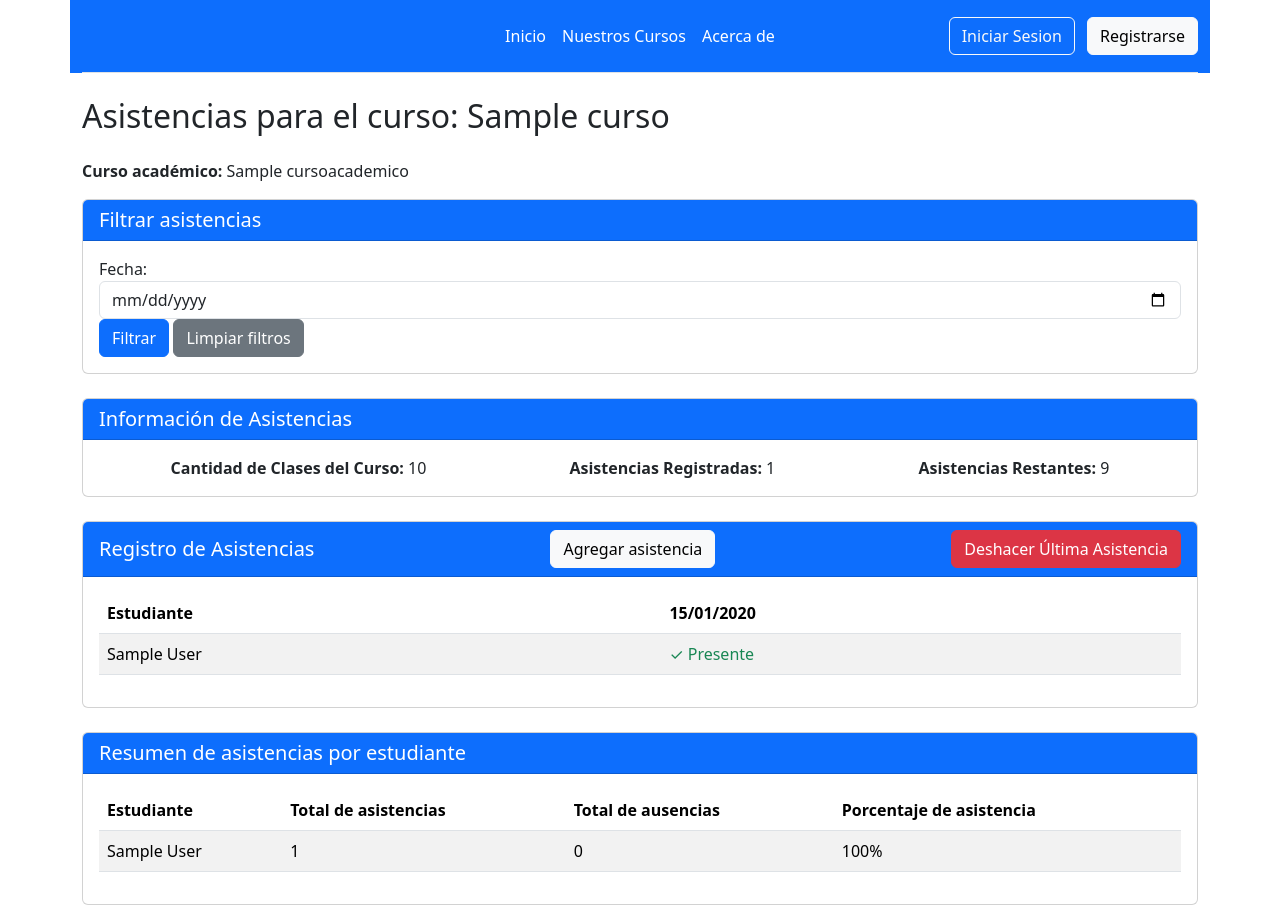
After one commit to Bradleyfc/cfbc, a Django app: page /cursos/1/asistencias/ in a window 1280 px wide. The commit adds this page. Run offline with Django 5.2, Linux system fonts and the light colour scheme; tables that the repository leaves empty hold one stand-in row (values such as "Sample post"); parts of the project's set-up code (start-up, migrations or seed data) failed here and were passed over.

Commit message:
actualizado el registro de asistencias y corregidos los bugs

```diff
--- /dev/null
+++ b/principal/templatetags/custom_filters.py
@@ -0,0 +1,37 @@
+from django import template
+
+register = template.Library()
+
+@register.filter
+def filter_present_for_course(queryset, curso):
+    return queryset.filter(presente=True, course=curso).count()
+
+@register.filter
+def filter_total_for_course(queryset, curso):
+    return queryset.filter(course=curso).count()
+
+@register.filter
+def subtract(value, arg):
+    return value - arg
+
+from django.contrib.auth import get_user_model
+from principal.models import Curso
+from datetime import datetime
+
+User = get_user_model()
+
+@register.filter
+def filter_asistencia(queryset, student_id):
+    try:
+        student = User.objects.get(id=student_id)
+        return queryset.filter(student=student)
+    except User.DoesNotExist:
+        return queryset.none() # Return an empty queryset if student not found
+
+@register.filter
+def filter_by_date(queryset, date):
+    return queryset.filter(date=date).first()
+
+@register.filter
+def join_strings(value, arg):
+    return str(value) + str(arg)
--- a/principal/urls.py
+++ b/principal/urls.py
@@ -26,4 +26,8 @@ urlpatterns = [
     path('cursos/eliminar/<int:curso_id>/', views.eliminar_curso, name='eliminar_curso'),
     path('cursos/<int:course_id>/', views.StudentListNotasView.as_view(), name='student_list_notas_by_course'),
     path('matricula/<int:matricula_id>/add_nota/', views.AddNotaView.as_view(), name='add_nota'),
+    path('cursos/<int:course_id>/asistencias/', views.AsistenciaView.as_view(), name='asistencias'),
+    path('cursos/<int:course_id>/addasistencias/', views.AddAsistenciaView.as_view(),name='add_asistencias' ),
+    path('asistencias/eliminar/<int:asistencia_id>/', views.eliminar_asistencia, name='eliminar_asistencia'),
+    path('asistencias/<int:course_id>/undo/', views.undo_last_asistencia, name='undo_last_asistencia'),
 ]
--- a/principal/views.py
+++ b/principal/views.py
@@ -9,6 +9,9 @@ from django.contrib import messages
 from .forms import CustomUserCreationForm, CourseForm, CalificacionesForm
 from django.contrib.auth.models import Group, User
 from django.db.models import Q
+from datetime import date, datetime # Añade 'datetime' aquí
+from django.db.models import Q, Max # Asegúrate de que 'Max' esté importado
+
 # Create your views here.
 
 from django.views.generic import DetailView
@@ -579,3 +582,166 @@ def editar_curso(request, course_id):
 def historico_alumno(request, student_id):
         matriculas = Matriculas.objects.filter(student_id=student_id).select_related('curso_academico')
         return render(request, 'historico.html', {'matriculas': matriculas})
+
+
+# Agregando asistencias
+
+class AsistenciaView(BaseContextMixin, TemplateView):
+    template_name = 'asistencias.html'
+
+    @override
+    def get_context_data(self, **kwargs):
+        context = super().get_context_data(**kwargs)
+        course_id = kwargs['course_id']
+        course = get_object_or_404(Curso, id=course_id)
+
+        # Obtener el curso académico activo
+        curso_academico_activo = CursoAcademico.objects.filter(activo=True).first()
+
+        # Filtrar asistencias por curso y ordenar por fecha descendente
+        asistencias = Asistencia.objects.filter(
+            course=course,
+            student__matriculas__curso_academico=curso_academico_activo,
+            student__matriculas__activo=True
+        ).select_related('student', 'course').order_by('-date')
+
+        # Obtener todas las matrículas activas para este curso en el curso académico activo
+        matriculas = Matriculas.objects.filter(
+            course=course,
+            activo=True,
+            curso_academico=curso_academico_activo
+        ).select_related('student')  # Optimizar consulta de estudiantes
+
+        # Filtrar por fecha si se proporciona en la solicitud
+        fecha_filtro = self.request.GET.get('fecha')
+        if fecha_filtro:
+            asistencias = asistencias.filter(date=fecha_filtro)
+
+        # Calcular la cantidad de asistencias registradas (fechas únicas)
+        asistencias_registradas = Asistencia.objects.filter(course=course).values('date').distinct().count()
+
+        # Obtener la cantidad total de clases del curso
+        cantidad_total_clases = course.class_quantity
+
+        # Calcular las clases restantes
+        clases_restantes = cantidad_total_clases - asistencias_registradas
+
+        context['course'] = course
+        context['asistencias'] = asistencias
+        context['matriculas'] = matriculas
+        context['curso_academico'] = curso_academico_activo
+        context['cantidad_total_clases'] = cantidad_total_clases
+        context['asistencias_registradas'] = asistencias_registradas
+        context['clases_restantes'] = clases_restantes
+        return context
+
+
+class AddAsistenciaView(LoginRequiredMixin, TemplateView):
+    template_name='add_asistencias.html'
+
+    @override
+    def get_context_data(self, **kwargs):
+        context = super().get_context_data(**kwargs)
+        course_id = kwargs['course_id']
+        course = Curso.objects.get(id=course_id)
+        matriculas = Matriculas.objects.filter(course=course)
+        # Obtener las asistencias existentes para este curso
+        asistencias = Asistencia.objects.order_by('date')
+        context['course'] = course
+        context['matriculas'] = matriculas
+        context['asistencias'] = asistencias
+        context['today'] = date.today()
+        return context
+
+    def post(self, request, course_id):
+        course = Curso.objects.get(id=course_id)
+        matriculas = Matriculas.objects.filter(course=course)
+
+        if request.method == 'POST':
+            date = request.POST.get('date')
+
+            for matricula in matriculas:
+                absent = request.POST.get('asistencia_' + str(matricula.id))
+                # Buscar si ya existe un registro de asistencia para este estudiante en esta fecha
+                asistencia, created = Asistencia.objects.get_or_create(
+                    student=matricula.student,
+                    course=course,
+                    date=date,
+                    defaults={'presente': not bool(absent)}
+                )
+                # Si el registro ya existía, actualizar el estado de presente
+                if not created:
+                    asistencia.presente = not bool(absent)
+                    asistencia.save()
+        # Redirigir a la misma página para mostrar las asistencias actualizadas
+        return redirect('principal:asistencias', course_id=course_id)
+
+
+# Eliminar asistencia
+def eliminar_asistencia(request, asistencia_id):
+    # Obtener la asistencia o devolver 404 si no existe
+    asistencia = get_object_or_404(Asistencia, id=asistencia_id)
+
+    # Guardar el ID del curso antes de eliminar la asistencia
+    course_id = asistencia.course.id
+
+    # Eliminar la asistencia
+    asistencia.delete()
+
+    # Redirigir a la página de asistencias del curso
+    return redirect('principal:asistencias', course_id=course_id)
+
+
+def add_asistencias(request, course_id):
+    course = get_object_or_404(Curso, id=course_id)
+    matriculas = Matriculas.objects.filter(course=course, activo=True)
+
+    if request.method == 'POST':
+        date_str = request.POST.get('date')
+        try:
+            attendance_date = datetime.strptime(date_str, '%Y-%m-%d').date()
+        except ValueError:
+            messages.error(request, "Formato de fecha inválido.")
+            return redirect('principal:add_asistencias', course_id=course.id)
+
+        # Eliminar asistencias existentes para esta fecha y curso
+        Asistencia.objects.filter(course=course, date=attendance_date).delete()
+
+        for matricula in matriculas:
+            is_absent = request.POST.get(f'asistencia_{matricula.id}')
+            presente = not bool(is_absent) # Si está marcado, significa que está ausente, por lo tanto, no presente
+
+            Asistencia.objects.create(
+                course=course,
+                student=matricula.student,
+                date=attendance_date,
+                presente=presente
+            )
+        messages.success(request, "Asistencias guardadas correctamente.")
+        return redirect('principal:asistencias', course_id=course.id) # Redirige a la página de asistencias del curso
+
+    today = date.today()
+    context = {
+        'course': course,
+        'matriculas': matriculas,
+        'today': today,
+    }
+    return render(request, 'add_asistencias.html', context)
+
+
+@login_required
+def undo_last_asistencia(request, course_id):
+    course = get_object_or_404(Curso, id=course_id)
+
+    # Encontrar la fecha más reciente para la que se registró asistencia en este curso
+    latest_attendance_date_obj = Asistencia.objects.filter(course=course).aggregate(Max('date'))
+    latest_attendance_date = latest_attendance_date_obj['date__max']
+
+    if latest_attendance_date:
+        # Eliminar todos los registros de asistencia para este curso en la fecha más reciente
+        Asistencia.objects.filter(course=course, date=latest_attendance_date).delete()
+        messages.success(request, f"La asistencia del {latest_attendance_date.strftime('%d-%m-%Y')} ha sido deshecha correctamente.")
+    else:
+        messages.info(request, "No hay asistencias registradas para deshacer en este curso.")
+
+    return redirect('principal:asistencias', course_id=course.id)
--- /dev/null
+++ b/templates/asistencias.html
@@ -0,0 +1,142 @@
+{% extends 'base.html' %} {% load static %} {% block content %}
+{% load custom_filters %}
+<div class="container mt-4">
+    <h2 class="mb-4">Asistencias para el curso: {{ course.name }}</h2>
+    <p><strong>Curso académico:</strong> {{ curso_academico.nombre }}</p>
+
+
+
+    <!-- Filtro por fecha -->
+    <div class="card mb-4">
+        <div class="card-header bg-primary text-white">
+            <h5 class="mb-0">Filtrar asistencias</h5>
+        </div>
+        <div class="card-body">
+            <form method="GET" class="form-inline">
+                <div class="form-group mr-3">
+                    <label for="fecha" class="mr-2">Fecha:</label>
+                    <input type="date" name="fecha" id="fecha" class="form-control" value="{{ request.GET.fecha }}">
+                </div>
+                <button type="submit" class="btn btn-primary ml-2">Filtrar</button>
+                <a href="{% url 'principal:asistencias' course.id %}" class="btn btn-secondary ml-2">Limpiar filtros</a>
+            </form>
+        </div>
+    </div>
+
+
+
+    <!-- Contador de asistencias totales y restantes -->
+
+    <div class="card mb-4">
+        <div class="card-header bg-primary text-white">
+            <h5 class="mb-0">Información de Asistencias</h5>
+        </div>
+        <div class="card-body d-flex justify-content-around align-items-center flex-wrap">
+            <p class="mb-0"><strong>Cantidad de Clases del Curso:</strong> {{ cantidad_total_clases }}</p>
+            <p class="mb-0"><strong>Asistencias Registradas:</strong> {{ asistencias_registradas }}</p>
+            <p class="mb-0"><strong>Asistencias Restantes:</strong> {{ clases_restantes }}</p>
+        </div>
+    </div>
+
+    <!-- Tabla de asistencias -->
+    <div class="card">
+        <div class="card-header bg-primary text-white d-flex justify-content-between align-items-center">
+            <h5 class="mb-0">Registro de Asistencias</h5>
+            <a href="{% url 'principal:add_asistencias' course.id %}" class="btn btn-light">Agregar asistencia</a>
+            <a href="{% url 'principal:undo_last_asistencia' course_id=course.id %}" class="btn btn-danger" onclick="return confirm('¿Estás seguro de que quieres deshacer la última asistencia guardada para este curso? Esto eliminará todas las asistencias de la fecha más reciente.');">Deshacer Última Asistencia</a>
+        </div>
+        <div class="card-body">
+            {% if asistencias %}
+            <div class="table-responsive">
+                <table class="table table-striped">
+                    <thead>
+                        <tr>
+                            <th>Estudiante</th>
+                            {% regroup asistencias by date as asistencias_por_fecha %}
+                            {% for fecha in asistencias_por_fecha %}
+                                <th>{{ fecha.grouper|date:"d/m/Y" }}</th>
+                            {% endfor %}
+                        </tr>
+                    </thead>
+                    <tbody>
+                        {% for matricula in matriculas %}
+                        <tr>
+                            <td>{{ matricula.student.get_full_name|default:matricula.student.username }}</td>
+                            {% for fecha in asistencias_por_fecha %}
+                                <td>
+                                    {% with asistencia=asistencias|filter_asistencia:matricula.student.id|filter_by_date:fecha.grouper %}
+                                        {% if asistencia %}
+                                            {% if asistencia.presente %}
+                                                <span class="text-success">✓ Presente</span>
+                                            {% else %}
+                                                <span class="text-danger">✗ Ausente</span>
+                                            {% endif %}
+                                        {% else %}
+                                            <span class="text-muted">-</span>
+                                        {% endif %}
+                                    {% endwith %}
+                                </td>
+                            {% endfor %}
+                        </tr>
+                        {% endfor %}
+                    </tbody>
+                </table>
+            </div>
+            {% else %}
+            <div class="alert alert-info">
+                No hay registros de asistencia para este curso{% if request.GET.fecha %} en la fecha seleccionada{% endif %}.
+            </div>
+            {% endif %}
+        </div>
+    </div>
+
+    <!-- Resumen de asistencias por estudiante -->
+    <div class="card mt-4">
+        <div class="card-header bg-primary text-white">
+            <h5 class="mb-0">Resumen de asistencias por estudiante</h5>
+        </div>
+        <div class="card-body">
+            {% if matriculas %}
+            <div class="table-responsive">
+                <table class="table table-striped">
+                    <thead>
+                        <tr>
+                            <th>Estudiante</th>
+                            <th>Total de asistencias</th>
+                            <th>Total de ausencias</th>
+                            <th>Porcentaje de asistencia</th>
+                        </tr>
+                    </thead>
+                    <tbody>
+                        {% for matricula in matriculas %}
+                            <tr>
+                                <td>{{ matricula.student.get_full_name|default:matricula.student.username }}</td>
+                                {% with student_asistencias=matricula.student.asistencias.all %}
+                                    {% with presentes=student_asistencias|filter_present_for_course:course %}
+                                    {% with total=student_asistencias|filter_total_for_course:course %}
+                                        <td>{{ presentes }}</td>
+                                        <td>{{ total|subtract:presentes }}</td>
+                                        <td>
+                                            {% if total > 0 %}
+                                                {% widthratio presentes total 100 %}%
+                                            {% else %}
+                                                N/A
+                                            {% endif %}
+                                        </td>
+                                    {% endwith %}
+                                    {% endwith %}
+                                {% endwith %}
+                            </tr>
+                        {% endfor %}
+                    </tbody>
+                </table>
+            </div>
+            {% else %}
+            <div class="alert alert-info">
+                No hay estudiantes matriculados en este curso.
+            </div>
+            {% endif %}
+        </div>
+    </div>
+</div>
+{% endblock %}
--- a/templates/cursos.html
+++ b/templates/cursos.html
@@ -1,7 +1,8 @@
 {% extends 'base.html' %} {% block content %}
 {% load static %}
-<h2>Bienvenido {{ user.username | upper }}</h2>
-
+<div class="container" >
+  <h2 >Bienvenido {{ user.username | upper }}</h2>
+  </div>
 <br />
 <div class="container" my-4>
   <h3>Listado de Cursos Disponibles</h3>
--- a/templates/home.html
+++ b/templates/home.html
@@ -63,7 +63,7 @@
 <br>
 <br>
 <br>
-  <h3 class="text-center text-primary">Nuestros Cursos</h3>
+  <h3 class="text-center text-secondary">Nuestros Cursos</h3>
 
 <br>
 <br>
```
Also changed, not shown: principal/models.py (+6 -1 lines), templates/add_asistencias.html (added, +88 -0 lines), templates/profile/profesores.html (+10 -2 lines), principal/migrations/0003_alter_asistencia_date.py (added), principal/templatetags/__init__.py (added).
